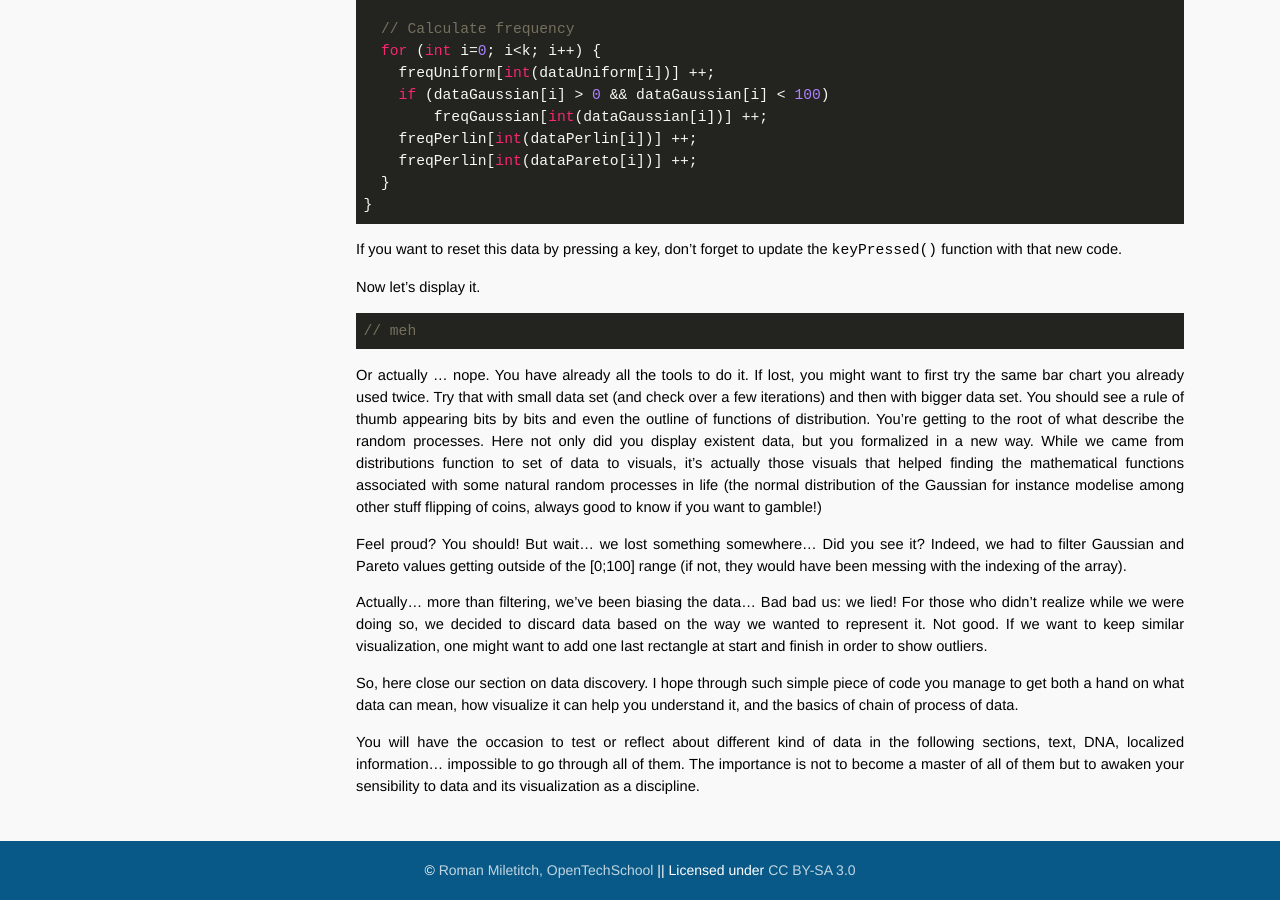
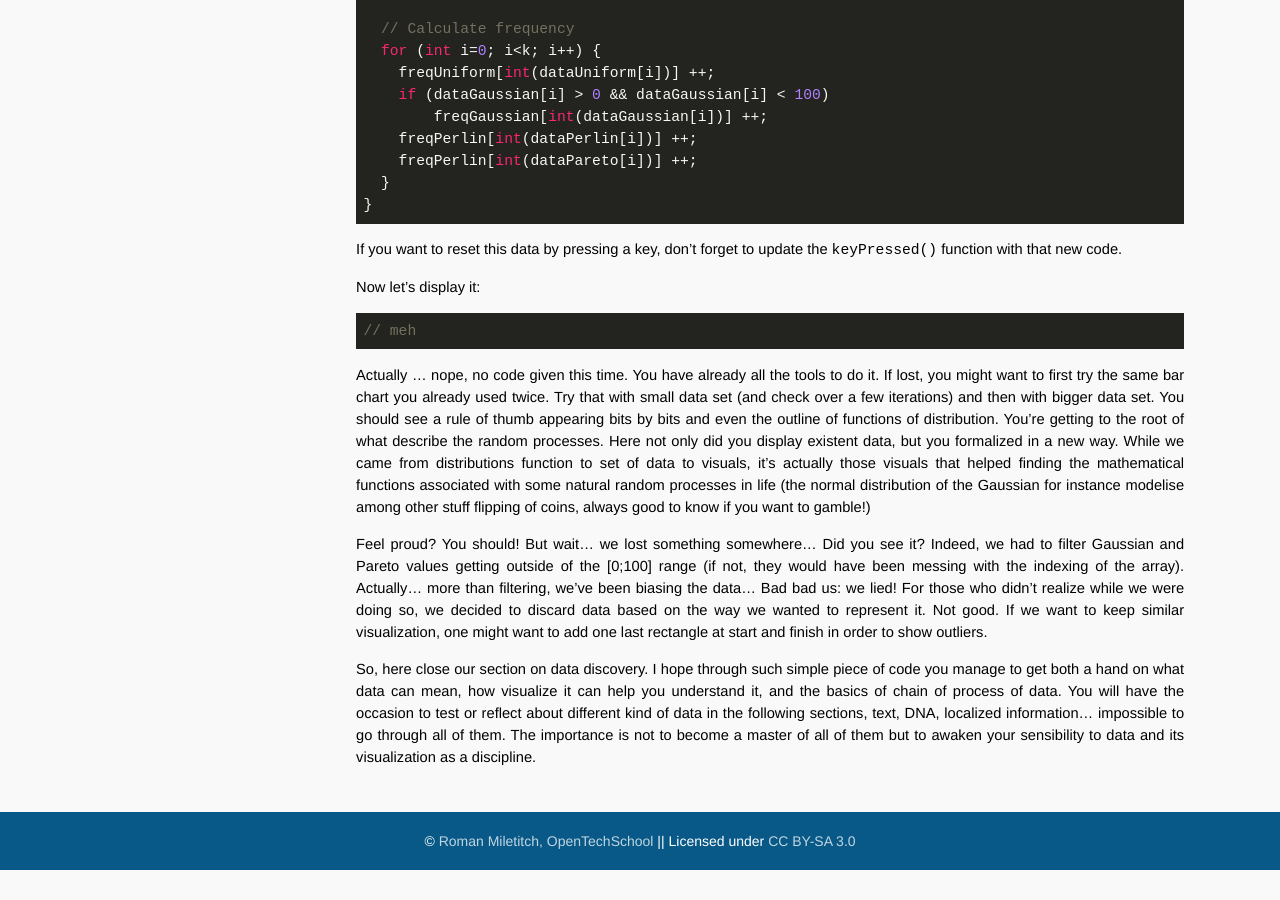
Before and after one commit to OpenTechSchool-Brussels/data-visualisation-with-processing, a Jekyll site: the page built from A-feel-of-data.markdown, in a window 1280 px wide and 900 px high, scrolled down 6655 px. Built offline with Jekyll 4.4.1, drawn with Linux system fonts in a browser that asks for light colours; Markdown is read by kramdown in place of the engine named in the settings; after the commit the page ends 7525 px from its top, so only the background shows below that.

Commit message:
Update A-feel-of-data.markdown

````diff
--- a/A-feel-of-data.markdown
+++ b/A-feel-of-data.markdown
@@ -257,18 +257,14 @@ Let's now fill them. How? We'll just read the data bits by bits, as a stream, an
 
 If you want to reset this data by pressing a key, don't forget to update the `keyPressed()` function with that new code.
 
-Now let's display it.
+Now let's display it:
 
 ```java
 // meh
 ```
 
-Or actually ... nope. You have already all the tools to do it. If lost, you might want to first try the same bar chart you already used twice. Try that with small data set (and check over a few iterations) and then with bigger data set. You should see a rule of thumb appearing bits by bits and even the outline of functions of distribution. You're getting to the root of what describe the random processes. Here not only did you display existent data, but you formalized in a new way. While we came from distributions function to set of data to visuals, it's actually those visuals that helped finding the mathematical functions associated with some natural random processes in life (the normal distribution of the Gaussian for instance modelise among other stuff flipping of coins, always good to know if you want to gamble!)
+Actually ... nope, no code given this time. You have already all the tools to do it. If lost, you might want to first try the same bar chart you already used twice. Try that with small data set (and check over a few iterations) and then with bigger data set. You should see a rule of thumb appearing bits by bits and even the outline of functions of distribution. You're getting to the root of what describe the random processes. Here not only did you display existent data, but you formalized in a new way. While we came from distributions function to set of data to visuals, it's actually those visuals that helped finding the mathematical functions associated with some natural random processes in life (the normal distribution of the Gaussian for instance modelise among other stuff flipping of coins, always good to know if you want to gamble!)
 
-Feel proud? You should! But wait... we lost something somewhere... Did you see it? Indeed, we had to filter Gaussian and Pareto values getting outside of the [0;100] range (if not, they would have been messing with the indexing of the array).
+Feel proud? You should! But wait... we lost something somewhere... Did you see it? Indeed, we had to filter Gaussian and Pareto values getting outside of the [0;100] range (if not, they would have been messing with the indexing of the array). Actually... more than filtering, we've been biasing the data... Bad bad us: we lied! For those who didn't realize while we were doing so, we decided to discard data based on the way we wanted to represent it. Not good. If we want to keep similar visualization, one might want to add one last rectangle at start and finish in order to show outliers.
 
-Actually... more than filtering, we've been biasing the data... Bad bad us: we lied! For those who didn't realize while we were doing so, we decided to discard data based on the way we wanted to represent it. Not good. If we want to keep similar visualization, one might want to add one last rectangle at start and finish in order to show outliers.
-
-So, here close our section on data discovery. I hope through such simple piece of code you manage to get both a hand on what data can mean, how visualize it can help you understand it, and the basics of chain of process of data.
-
-You will have the occasion to test or reflect about different kind of data in the following sections, text, DNA, localized information... impossible to go through all of them. The importance is not to become a master of all of them but to awaken your sensibility to data and its visualization as a discipline.
+So, here close our section on data discovery. I hope through such simple piece of code you manage to get both a hand on what data can mean, how visualize it can help you understand it, and the basics of chain of process of data. You will have the occasion to test or reflect about different kind of data in the following sections, text, DNA, localized information... impossible to go through all of them. The importance is not to become a master of all of them but to awaken your sensibility to data and its visualization as a discipline.
````
